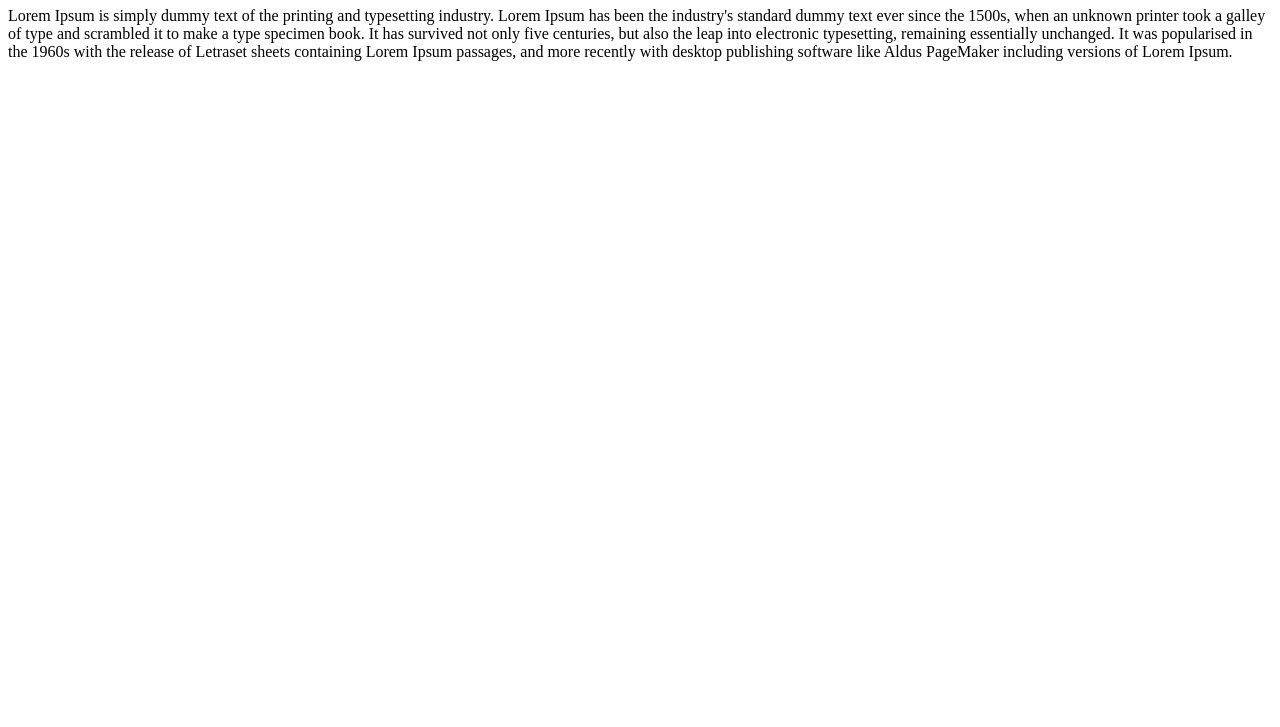
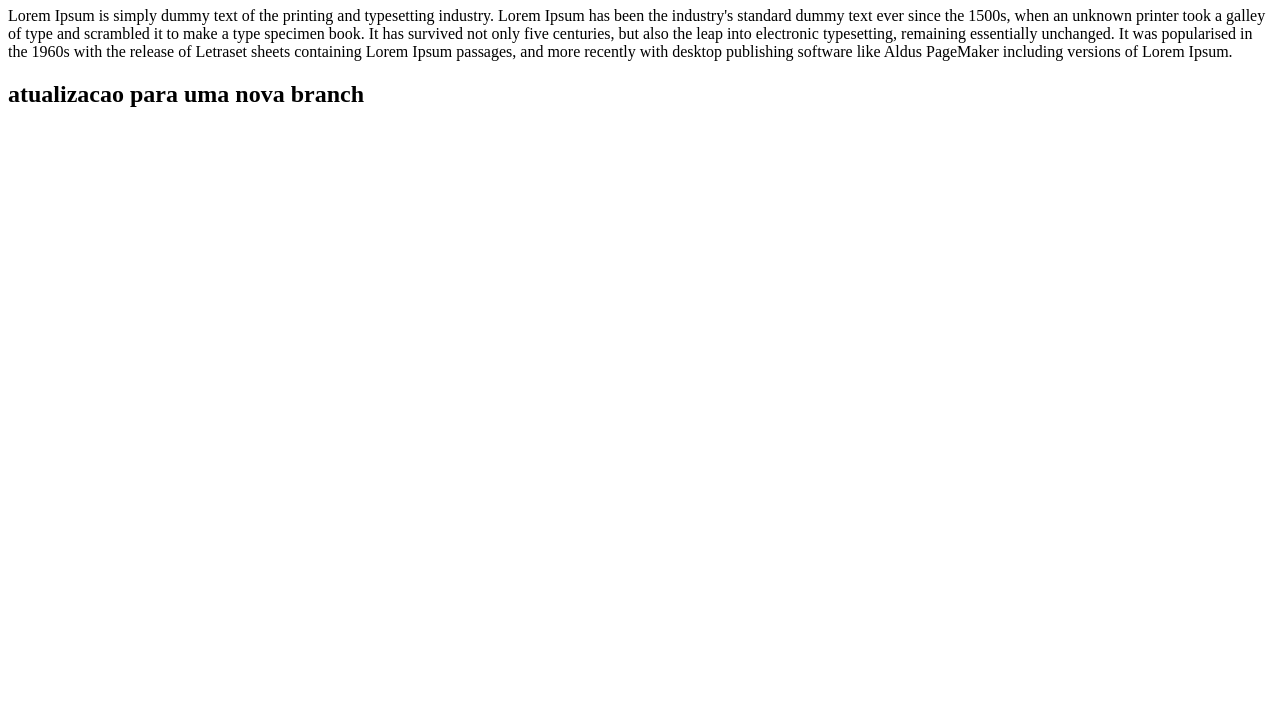
Before and after one commit to F-gavazzi/1-repositorio, a plain HTML site: page index.html in a window 1280 px wide. Shown: the part 73-800 px from the top of the page. Drawn offline with Linux system fonts and the light colour scheme.

Commit message:
segundabranchatt

```diff
--- a/index.html
+++ b/index.html
@@ -9,5 +9,6 @@
 <body>
     <h1>Ola GitHub</h1>
     <p>Lorem Ipsum is simply dummy text of the printing and typesetting industry. Lorem Ipsum has been the industry's standard dummy text ever since the 1500s, when an unknown printer took a galley of type and scrambled it to make a type specimen book. It has survived not only five centuries, but also the leap into electronic typesetting, remaining essentially unchanged. It was popularised in the 1960s with the release of Letraset sheets containing Lorem Ipsum passages, and more recently with desktop publishing software like Aldus PageMaker including versions of Lorem Ipsum.</p>
+    <h2>atualizacao para uma nova branch</h2>
 </body>
 </html>
```
